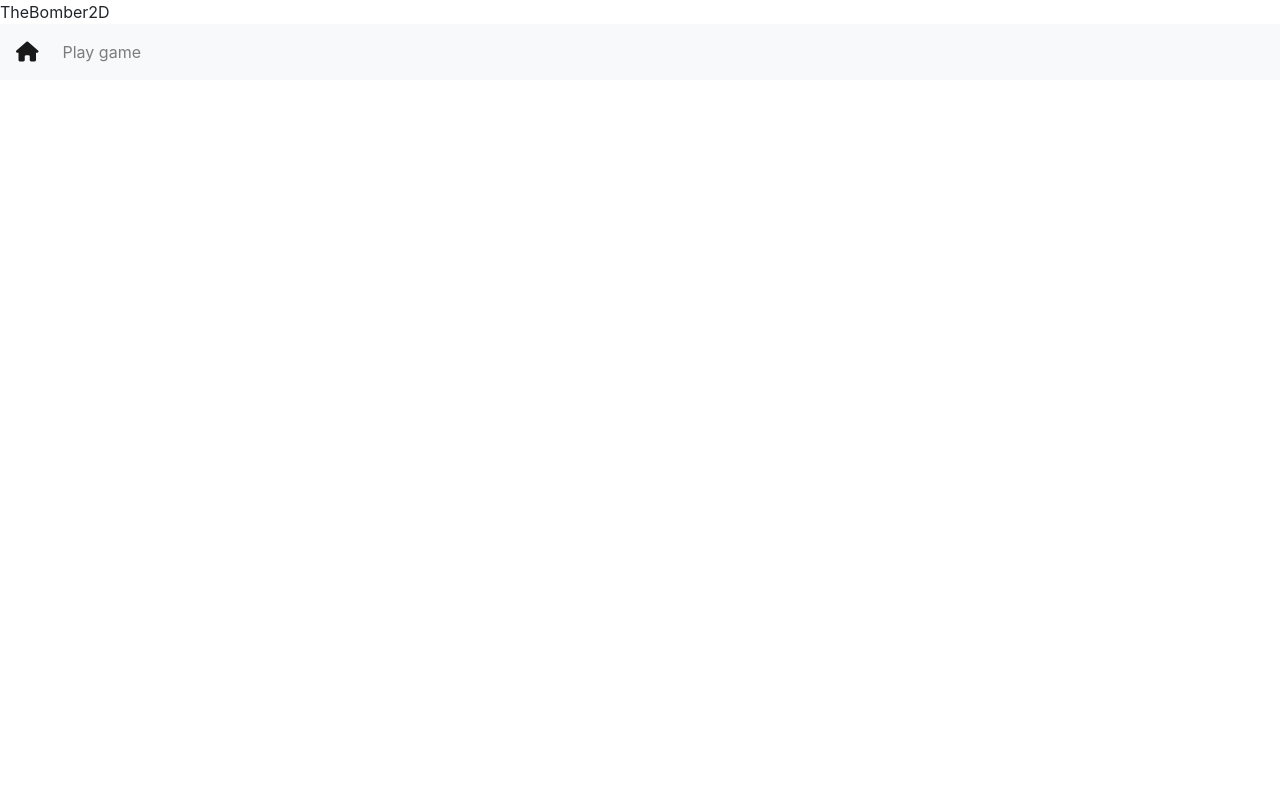
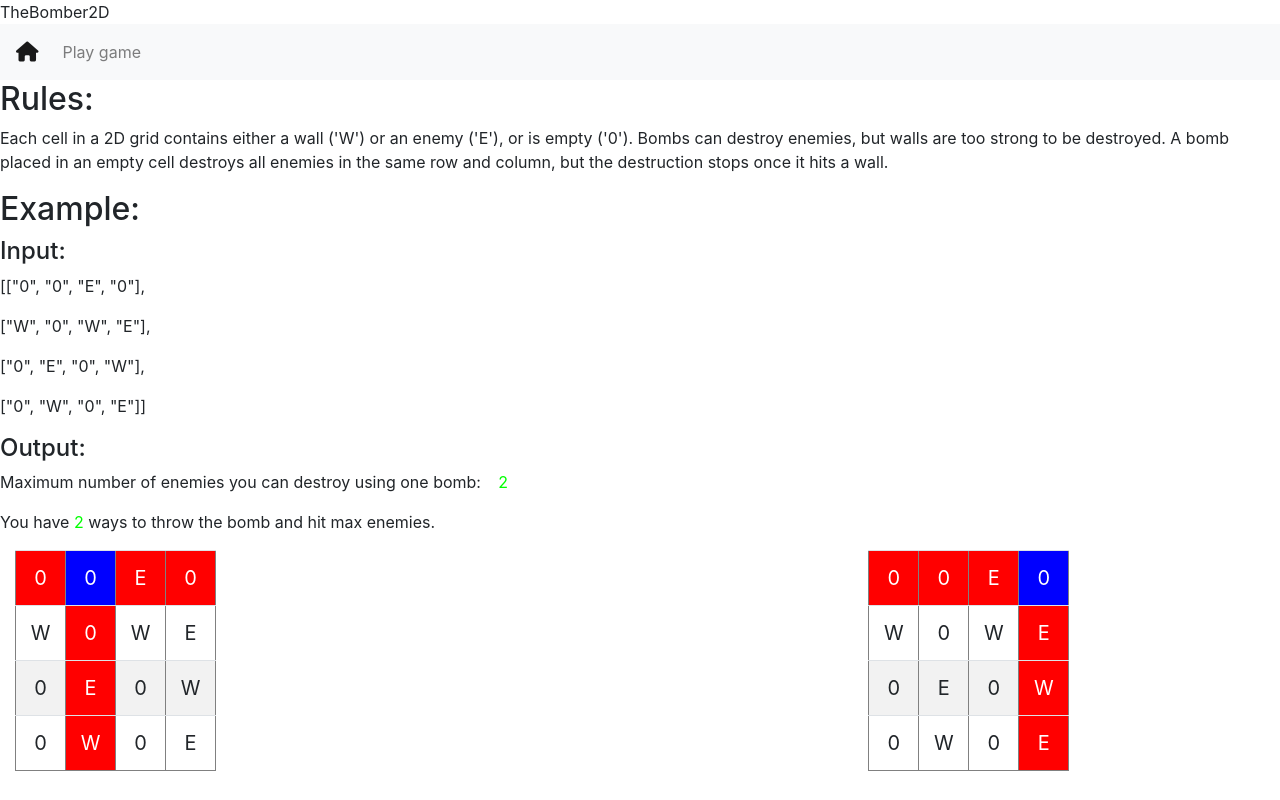
Before and after one commit to denislavmarinov/TheBomber2D, a plain HTML site: page index.html in a window 1280 px wide. Drawn offline with nearby package versions, Linux system fonts and the light colour scheme.

Commit message:
Make the index.html page

```diff
--- a/index.html
+++ b/index.html
@@ -1,7 +1,7 @@
 <!DOCTYPE html>
 <html>
 <head>
-	<title>TheBomber 2D</title>
+    <title>TheBomber 2D</title>
     <!-- Bootstrap 4.5.0 -->
     <link rel="stylesheet" href="https://stackpath.bootstrapcdn.com/bootstrap/4.5.0/css/bootstrap.min.css" integrity="sha384-9aIt2nRpC12Uk9gS9baDl411NQApFmC26EwAOH8WgZl5MYYxFfc+NcPb1dKGj7Sk" crossorigin="anonymous">
     <!-- jQuery  3.5.1 -->
@@ -33,7 +33,83 @@
         </div>
     </nav>
     <section>
-
+        <div id="rules">
+            <h2>Rules:</h2>
+            <p>Each cell in a 2D grid contains either a wall ('W') or an enemy ('E'), or is empty ('0'). Bombs can destroy enemies, but walls are too strong to be destroyed. A bomb placed in an empty cell destroys all enemies in the same row and column, but the destruction stops once it hits a wall.</p>
+        </div>
+        <div id="example">
+            <h2>Example:</h2>
+            <h4>Input:</h4>
+            <p>[["0", "0", "E", "0"],</p>
+            <p>["W", "0", "W", "E"],</p>
+            <p>["0", "E", "0", "W"],</p>
+            <p>["0", "W", "0", "E"]]</p>
+            <h4>Output:</h4>
+            <p>Maximum number of enemies you can destroy using one bomb: <span class="green">2</span></p>
+            <p>You have <span id="ways">2</span> ways to throw the bomb and hit max enemies.</p>
+            <div class="row">
+                <div class="col-8">
+                    <table class="table table-striped" border="1">
+                        <tbody>
+                            <tr>
+                                <td class="redTd">0</td>
+                                <td class="blueTd">0</td>
+                                <td class="redTd">E</td>
+                                <td class="redTd">0</td>
+                            </tr>
+                            <tr>
+                                <td>W</td>
+                                <td class="redTd">0</td>
+                                <td>W</td>
+                                <td>E</td>
+                            </tr>
+                            <tr>
+                                <td>0</td>
+                                <td class="redTd">E</td>
+                                <td>0</td>
+                                <td>W</td>
+                            </tr>
+                            <tr>
+                                <td>0</td>
+                                <td class="redTd">W</td>
+                                <td>0</td>
+                                <td>E</td>
+                            </tr>
+                        </tbody>
+                    </table>
+                </div>
+                <div class="col-4">
+                    <table class="table table-striped" border="1">
+                        <tbody>
+                            <tr>
+                                <td class="redTd">0</td>
+                                <td class="redTd">0</td>
+                                <td class="redTd">E</td>
+                                <td class="blueTd">0</td>
+                            </tr>
+                            <tr>
+                                <td>W</td>
+                                <td>0</td>
+                                <td>W</td>
+                                <td class="redTd">E</td>
+                            </tr>
+                            <tr>
+                                <td>0</td>
+                                <td>E</td>
+                                <td>0</td>
+                                <td class="redTd">W</td>
+                            </tr>
+                            <tr>
+                                <td>0</td>
+                                <td>W</td>
+                                <td>0</td>
+                                <td class="redTd">E</td>
+                            </tr>
+                        </tbody>
+                    </table>
+                </div>
+            </div>
+        </div>
     </section>
 </body>
 </html>
```
Also changed, not shown: pages/game_result.html (+1 -1 lines).
